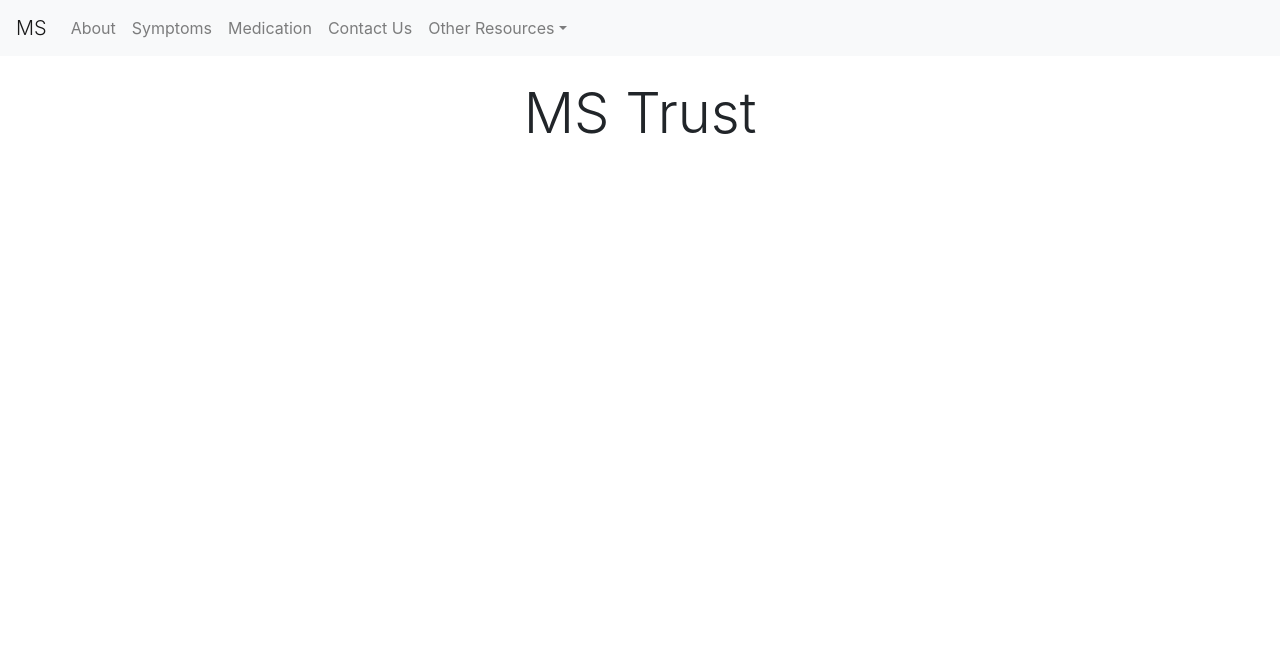
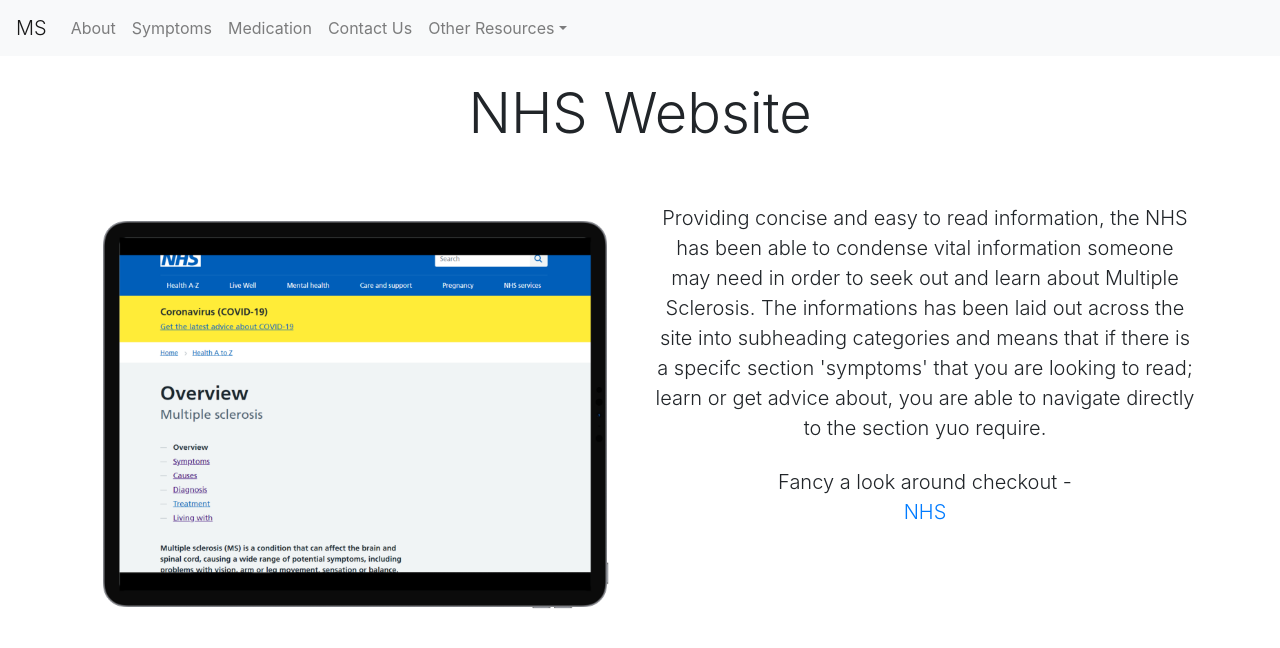
Before and after one commit to RQAJohnson/ms-blog, a React (Create React App) app: page /nhswebsite in a window 1280 px wide. Shown: the top 648 px of the page. Built offline with nearby package versions, Linux system fonts and the light colour scheme.

Commit message:
information about the NHS webpage has been provided

```diff
--- a/src/Components/External/NHSWebsite.jsx
+++ b/src/Components/External/NHSWebsite.jsx
@@ -1,9 +1,32 @@
+import {Link} from 'react-router-dom';
 
 const Website = (props) => {
     return (
         <>
         <br></br>
-        <h1 className="text-black text-center display-4">MS Trust</h1>
+        <h1 className="text-black text-center display-4">NHS Website</h1>
+        <br></br>
+        <br></br>
+
+        <div class="container">
+            <div class="row">
+                <div class="col">
+                    <img width="100%"src='NHSWebsite2.png' alt="Cup of Pills"/>
+                    </div>
+
+                    <div class="col">
+                        <p>Providing concise and easy to read information, the NHS has been able to condense vital information
+                            someone may need in order to seek out and learn about Multiple Sclerosis. The informations has been
+                            laid out across the site into subheading categories and means that if there is a specifc section 'symptoms'
+                            that you are looking to read; learn or get advice about, you are able to navigate directly to the section
+                            yuo require.
+                        </p>
+                        <br></br>
+                        <p>Fancy a look around checkout - <br></br>
+                            <Link to={{ pathname:"https://www.nhs.uk/conditions/multiple-sclerosis/"}} target="MS Society">NHS</Link></p>
+                        </div>
+                        </div>
+                        </div>
         </>
     );
 }
```
